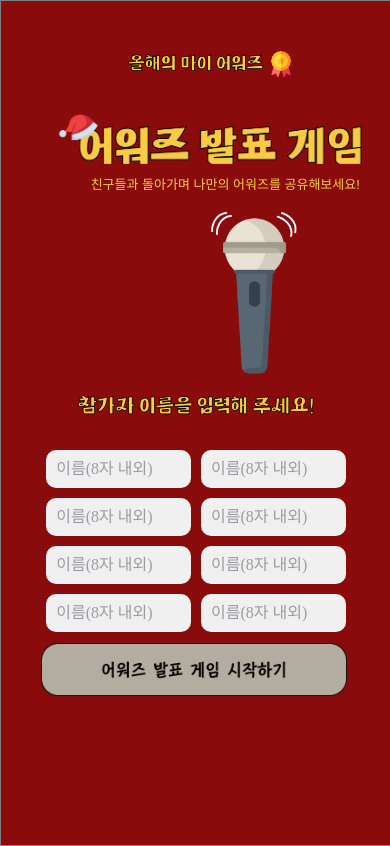
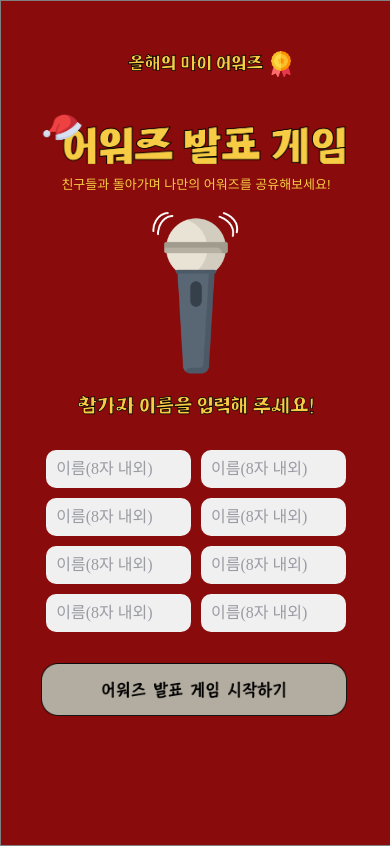
Before and after one commit to 2023-my-awards/2023-MY-AWARDS-FRONT-v2, a React (Vite) app: page /gamestart in a window 390 px wide. Built offline with nearby package versions, Linux system fonts and the light colour scheme; a web font is replaced by a local one.

Commit message:
Design: 어워즈 발표 게임 - 디자인 수정

```diff
--- a/src/css/GameResult.css
+++ b/src/css/GameResult.css
@@ -48,7 +48,7 @@
 
 #topic-box {
   width: 100%;
-  margin-top: 15px;
+
 }
 
 #topic_result {
@@ -71,7 +71,7 @@
   justify-content: center;
   align-items: center;
   margin-bottom: 20px;
-  margin-top: 25px;
+  margin-top: 10px;
 }
 
 #hashtag-text {
@@ -122,7 +122,7 @@
 
   #nameresult {
     font-size: 24px;
-    margin-top: 10%;
+    margin-top: 5%;
     margin-bottom: 0%;
   }
 }
--- a/src/css/GameStart.css
+++ b/src/css/GameStart.css
@@ -1,24 +1,24 @@
 #gamebox {
   background-color: #8a0b0b;
-  height: 100%; /* 화면 높이의 100%로 설정 */
-  margin: 0; /* body의 margin 제거 */
+  height: 100%;
+  /* 화면 높이의 100%로 설정 */
+  margin: 0;
+  /* body의 margin 제거 */
   align-items: auto;
   justify-content: center;
   align-items: center;
 }
 
 #gametitle {
-  width:80%;
-  height:auto;
-  margin-left:7%;
-  margin-top:10px;
+  width: 80%;
+  height: auto;
+  margin-top: 10px;
 }
 
 #start_contents {
   font-family: "CinemaL", sans-serif;
   font-size: 16px;
   color: #f7cc44;
-  margin-left: 50px;
   margin-top: 10px;
 }
 
@@ -32,9 +32,10 @@
 }
 
 #start_mic {
-  width:60%;
-  height: auto; /* 높이를 가로의 15%로 고정 */
-  margin-left: 20%;
+  width: 60%;
+  height: auto;
+  /* 높이를 가로의 15%로 고정 */
+
 }
 
 
@@ -43,38 +44,40 @@
   flex-wrap: wrap;
   gap: 10px;
   justify-content: center;
-  margin: 10px auto; /* 가운데 정렬 및 위아래 여백 추가 */
+  margin: 10px auto;
+  margin-bottom: 30px;
+  /* 가운데 정렬 및 위아래 여백 추가 */
 }
 
 /* 미디어 쿼리: 화면 너비가 415px 이하일 때 */
 @media (max-width: 400px) {
   #gametitle {
-    width:80%;
-    margin-left:8%
+    width: 80%;
+
   }
 
   #inputcontainer {
     width: 80%;
-    height:auto;
+    height: auto;
   }
 
   #Inputtext {
-    width:40%;
-    height:auto;
+    width: 40%;
+    height: auto;
   }
 
   #start_mic {
-    width:45%;
-    margin-left:30%;
+    width: 45%;
+
   }
 
   #start_contents {
-    font-size:13px;
-    margin-left:15%
+    font-size: 13px;
+
   }
 
   #middletitle {
-    font-size:22px;
+    font-size: 22px;
 
   }
 
```
